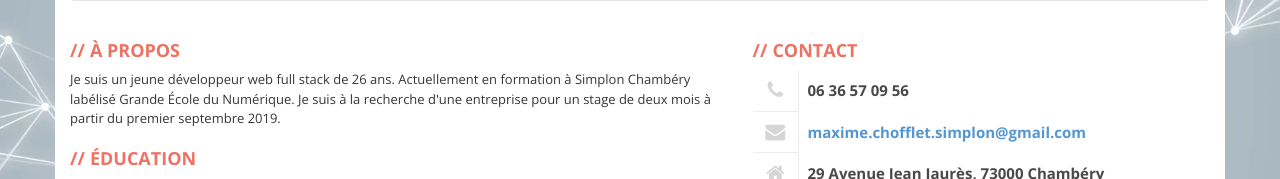
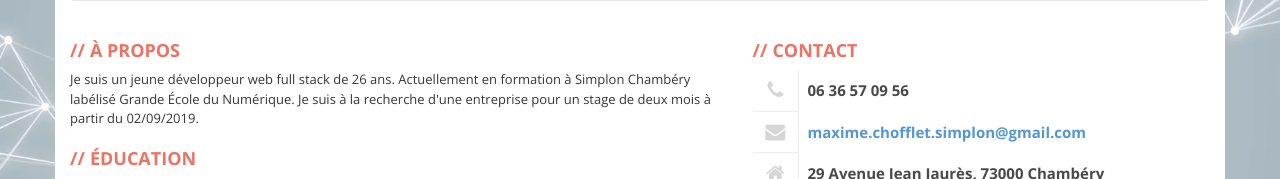
Before and after one commit to maximechofflet/cv, a plain HTML site: page index.html in a window 1280 px wide. Shown: the part 318-497 px from the top of the page. Drawn offline with nearby package versions, Linux system fonts and the light colour scheme.

Commit message:
Update index.html

```diff
--- a/index.html
+++ b/index.html
@@ -59,7 +59,7 @@
         <div class="box">
           <h2 id="ancre1">À propos</h2>
           <p>Je suis un jeune développeur web full stack de 26 ans. Actuellement en formation à Simplon Chambéry labélisé Grande École du
-            Numérique. Je suis à la recherche d'une entreprise pour un stage de deux mois à partir du premier septembre 2019. </p>
+            Numérique. Je suis à la recherche d'une entreprise pour un stage de deux mois à partir du 02/09/2019. </p>
         </div>
         <!-- ÉDUCATION -->
         <div class="box">
```
